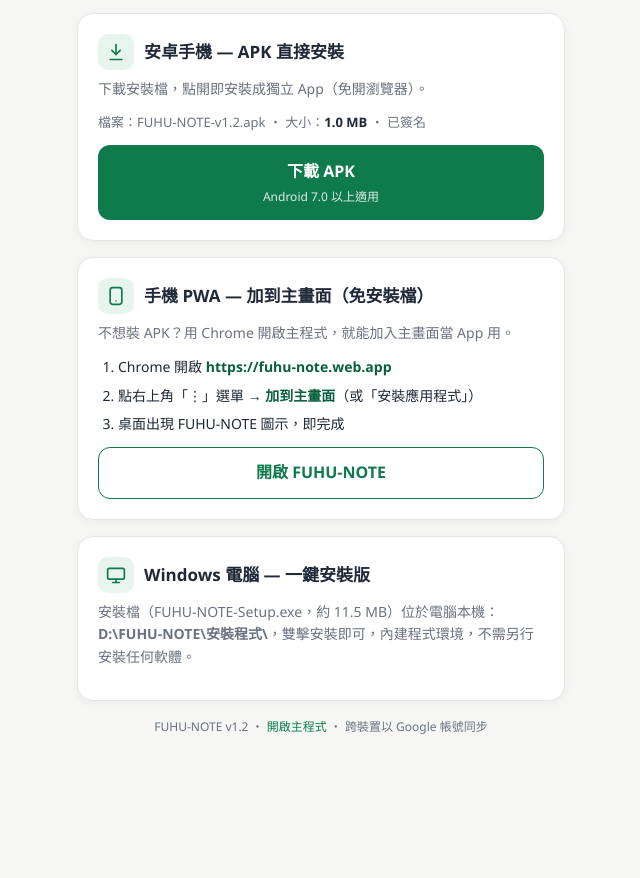
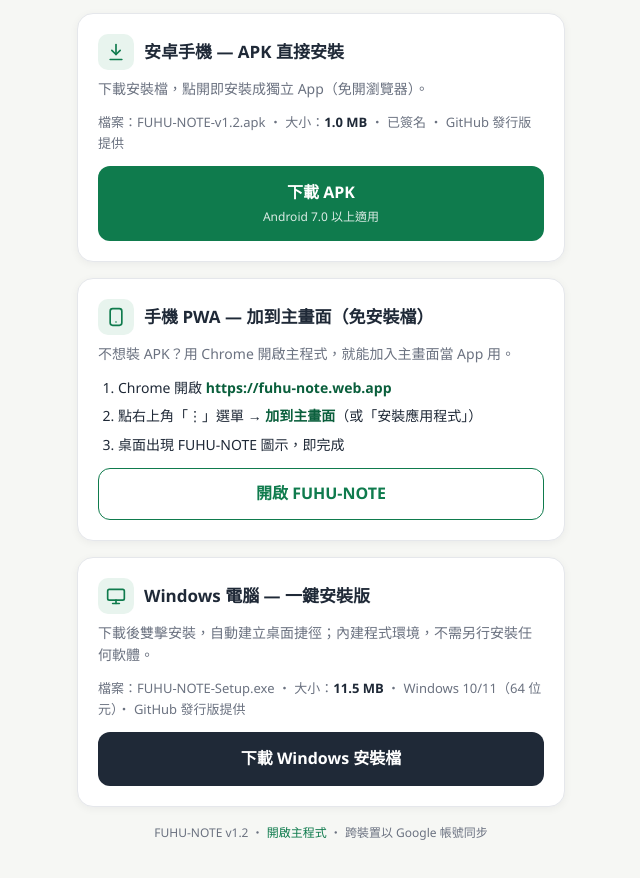
Before and after one commit to chantzin/fuhu-note, a website: page 程式/fuhu-note/download/index.html in a window 1280 px wide. Shown: the part 336-1214 px from the top of the page, without its empty margins (319-959 px from the left). Before the commit the page ends 1120 px from the top, so only its background shows below. Drawn offline with Linux system fonts and the light colour scheme.

Commit message:
v1.2.3 GitHub 發行版上線：下載中心改指向 GitHub Releases 直鏈（APK＋Setup.exe），取代 catbox

```diff
--- a/程式/fuhu-note/download/index.html
+++ b/程式/fuhu-note/download/index.html
@@ -132,8 +132,8 @@
       <h2>安卓手機 — APK 直接安裝</h2>
     </div>
     <p class="desc">下載安裝檔，點開即安裝成獨立 App（免開瀏覽器）。</p>
-    <p class="meta">檔案：FUHU-NOTE-v1.2.apk ・ 大小：<b>1.0 MB</b> ・ 已簽名</p>
-    <a class="btn" href="https://files.catbox.moe/mpnwe9.apk">
+    <p class="meta">檔案：FUHU-NOTE-v1.2.apk ・ 大小：<b>1.0 MB</b> ・ 已簽名 ・ GitHub 發行版提供</p>
+    <a class="btn" href="https://github.com/chantzin/fuhu-note/releases/download/v1.2/FUHU-NOTE-v1.2.apk">
       下載 APK
       <span class="hint">Android 7.0 以上適用</span>
     </a>
@@ -168,7 +168,11 @@
       </span>
       <h2>Windows 電腦 — 一鍵安裝版</h2>
     </div>
-    <p class="desc">安裝檔（FUHU-NOTE-Setup.exe，約 11.5 MB）位於電腦本機：<b>D:\FUHU-NOTE\安裝程式\</b>，雙擊安裝即可，內建程式環境，不需另行安裝任何軟體。</p>
+    <p class="desc">下載後雙擊安裝，自動建立桌面捷徑；內建程式環境，不需另行安裝任何軟體。</p>
+    <p class="meta">檔案：FUHU-NOTE-Setup.exe ・ 大小：<b>11.5 MB</b> ・ Windows 10/11（64 位元）・ GitHub 發行版提供</p>
+    <a class="btn secondary" href="https://github.com/chantzin/fuhu-note/releases/download/v1.2/FUHU-NOTE-Setup.exe">
+      下載 Windows 安裝檔
+    </a>
   </div>
 
   <footer>
```
Also changed, not shown: 文件/變更紀錄.md (+1 -0 lines), 1 other file.
